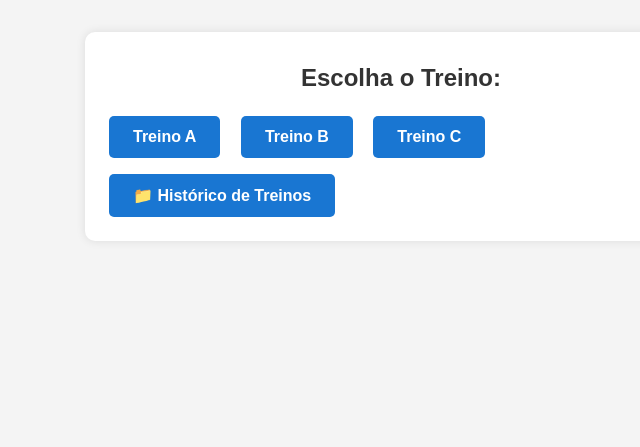
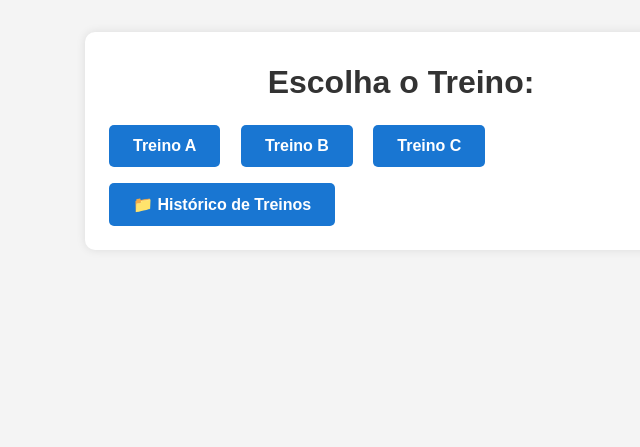
Before and after one commit to RodrigoFrancoBatata/projeto-gorila, a Flask app: page / in a window 1280 px wide. Shown: the top 447 px of the page, without its empty margins (239-879 px from the left). Run offline with Flask 3, Linux system fonts and the light colour scheme.

Commit message:
feat: atualiza index com Treino A, B, C e layout responsivo

```diff
--- a/templates/index.html
+++ b/templates/index.html
@@ -7,15 +7,20 @@
 </head>
 <body>
   <div class="container">
-    <h2>Escolha o Treino:</h2>
+    <h1>Escolha o Treino:</h1>
 
-    {% for dia in dias %}
-      <a href="/treino/{{ dia }}" class="botao-acao">{{ dia }}</a>
-    {% endfor %}
+    <div class="dias">
+      {% for dia in dias %}
+        <a href="/treino/{{ dia }}" class="botao-acao">{{ dia }}</a>
+      {% endfor %}
+    </div>
 
-    <a href="/historico" class="botao-acao">📁 Histórico de Treinos</a>
+    <div class="acoes">
+      <a href="/historico" class="botao-acao">📁 Histórico de Treinos</a>
+    </div>
   </div>
 
+  <!-- Botão de modo escuro -->
   <button class="dark-toggle" onclick="toggleDark()">🌙</button>
   <script>
     const toggleDark = () => {
```
